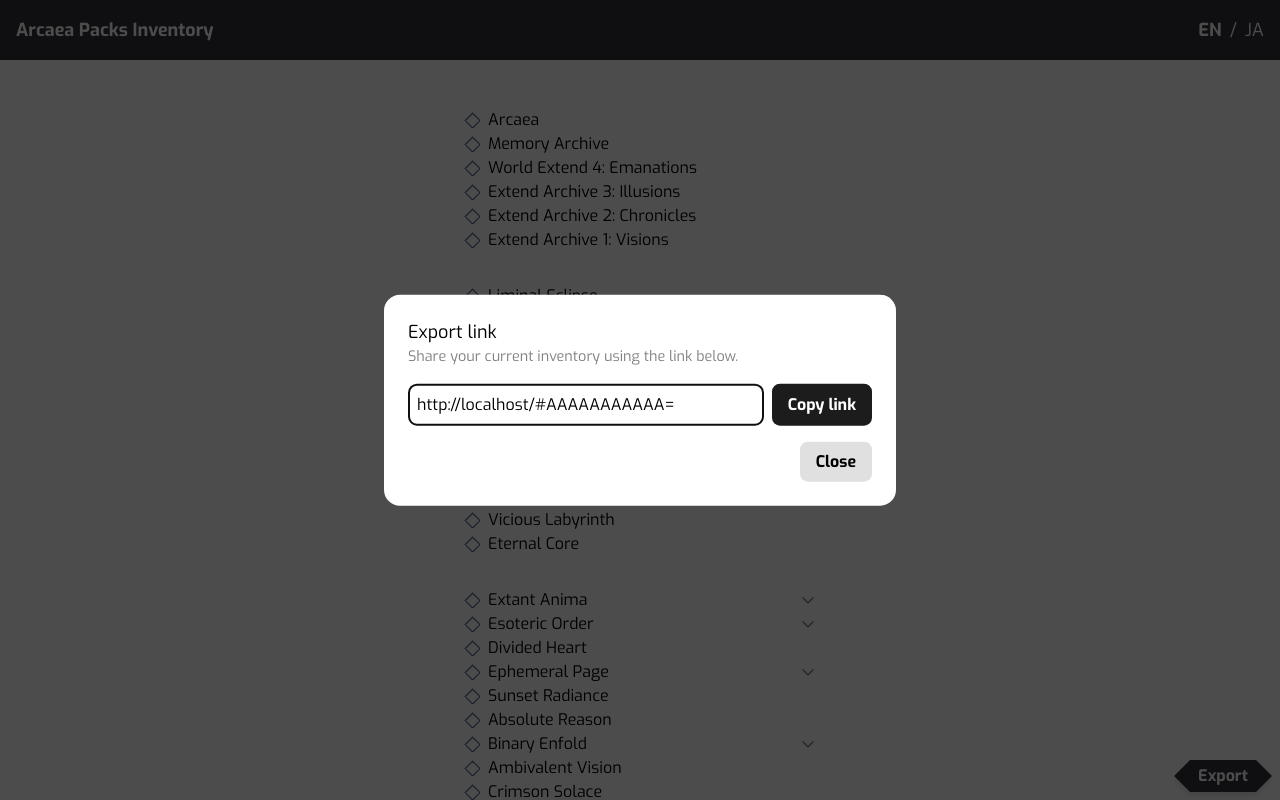
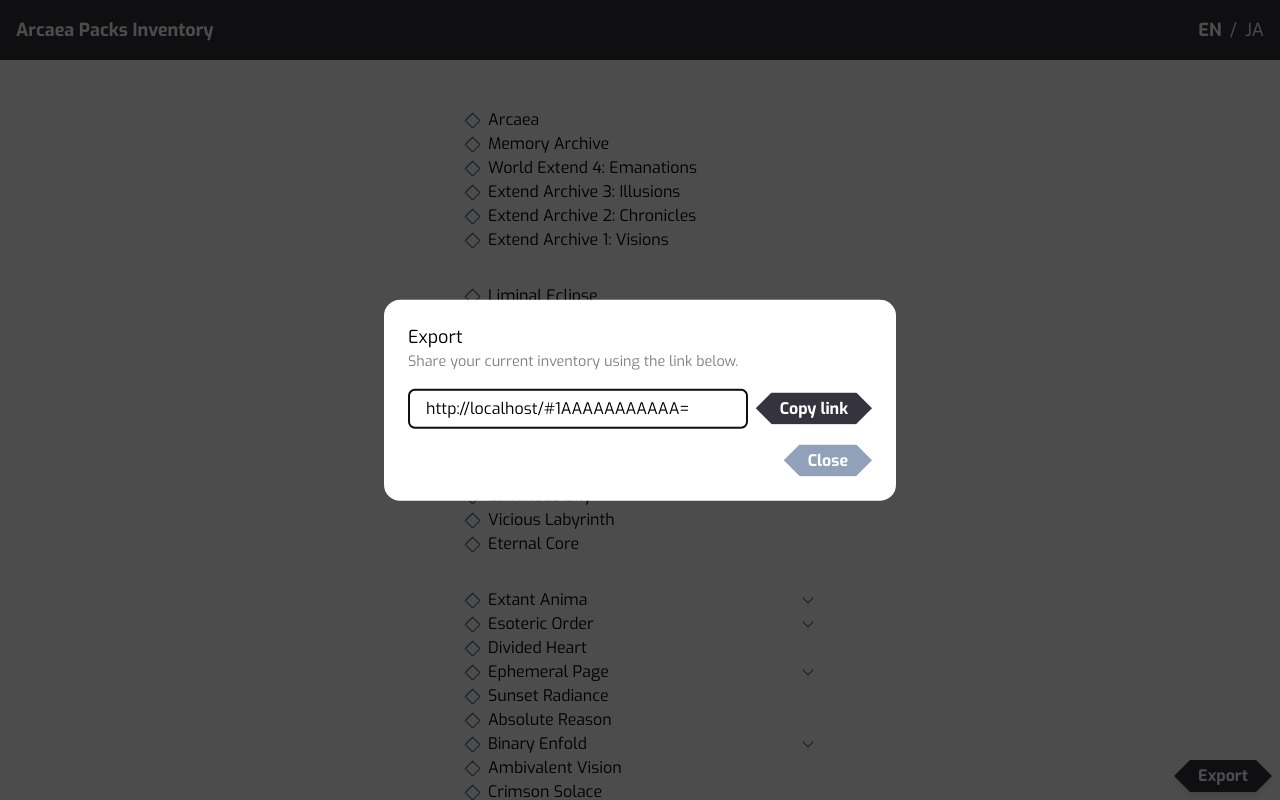
Before and after one commit to sevenc-nanashi/arcaea-packs-inventory, a Vue app: page / in a window 1280 px wide. Both pictures are taken after a click on the button "Export". Shown: the top 800 px of the page. Built offline with nearby package versions, Linux system fonts and the light colour scheme.

Commit message:
feat: エクスポートをいい感じにする

```diff
--- a/src/components/Export.vue
+++ b/src/components/Export.vue
@@ -8,9 +8,7 @@
 const dialogRef = ref<HTMLDialogElement | null>(null);
 const unlockableContentsStore = useUnlockableContentsStore();
 const copyStatus = ref<'idle' | 'copied'>('idle');
-const copyButtonText = computed(() =>
-	copyStatus.value === 'copied' ? t('exportDialogCopied') : t('exportDialogCopy')
-);
+const copyButtonText = computed(() => (copyStatus.value === 'copied' ? t('exportDialogCopied') : t('exportDialogCopy')));
 let copyStatusResetTimer: ReturnType<typeof setTimeout> | null = null;
 
 const exportUrl = computed(() => {
@@ -51,14 +49,7 @@
 </script>
 
 <template>
-	<button
-		un-fixed
-		un-right="2"
-		un-bottom="2"
-		un-drop-shadow="md"
-		type="button"
-		@click="openDialog"
-	>
+	<button un-fixed un-right="2" un-bottom="2" un-drop-shadow="md" type="button" @click="openDialog">
 		<Badge un-bg="arcaea hover:pure" un-text="white" un-cursor="pointer" un-p="x-6">{{ t('exportButton') }}</Badge>
 	</button>
 	<dialog ref="dialogRef" class="export-dialog" @click.self="closeDialog">
@@ -67,12 +58,20 @@
 				<h3>{{ t('exportDialogTitle') }}</h3>
 				<p>{{ t('exportDialogDescription') }}</p>
 			</header>
-			<div class="export-dialog__link">
-				<input type="text" readonly :value="exportUrl" />
-				<button type="button" @click="copyExportLink">{{ copyButtonText }}</button>
+			<div un-flex un-gap="2">
+				<input type="text" readonly :value="exportUrl" un-flex-grow un-p="x-4" un-h="10" un-border="slate-300 2" un-rounded="md" />
+				<button type="button" @click="copyExportLink">
+					<Badge :un-bg="copyStatus === 'idle' ? 'arcaea' : 'pure'" un-text="slate-700" un-cursor="pointer" un-p="x-6">
+						{{ copyButtonText }}
+					</Badge>
+				</button>
 			</div>
-			<div class="export-dialog__actions">
-				<button type="button" @click="closeDialog">{{ t('exportDialogClose') }}</button>
+			<div un-flex un-justify="end">
+				<button type="button" @click="closeDialog">
+					<Badge un-bg="slate-400 hover:slate-500" un-text="slate-700" un-cursor="pointer" un-p="x-6">
+						{{ t('exportDialogClose') }}
+					</Badge>
+				</button>
 			</div>
 		</div>
 	</dialog>
@@ -115,42 +114,5 @@
 			}
 		}
 	}
-
-	&__link {
-		display: flex;
-		gap: 0.5rem;
-
-		input {
-			flex: 1;
-			padding: 0.5rem;
-			border-radius: 0.5rem;
-			border: 1px solid rgba(0, 0, 0, 0.2);
-			font-family: inherit;
-		}
-
-		button {
-			padding: 0.5rem 1rem;
-			border-radius: 0.5rem;
-			border: none;
-			background: #1c1c1c;
-			color: white;
-			cursor: pointer;
-			font-weight: bold;
-		}
-	}
-
-	&__actions {
-		display: flex;
-		justify-content: flex-end;
-
-		button {
-			padding: 0.5rem 1rem;
-			border-radius: 0.5rem;
-			border: none;
-			background: #e0e0e0;
-			cursor: pointer;
-			font-weight: bold;
-		}
-	}
 }
 </style>
--- a/src/lib/bitField.ts
+++ b/src/lib/bitField.ts
@@ -31,13 +31,14 @@
 		const byteArray = new Uint8Array(Math.ceil(this.length / 8));
 		for (let i = 0; i < this.length; i++) {
 			if (this.data[i]) {
-        byteArray[Math.floor(i / 8)]! |= 1 << (i % 8);
+				byteArray[Math.floor(i / 8)]! |= 1 << i % 8;
 			}
 		}
-    return fromByteArray(byteArray);
+		return '1' + fromByteArray(byteArray);
 	}
 	static deserialize(serialized: string, length: number): BitField {
-    const byteArray = toByteArray(serialized);
+		if (serialized.startsWith('1')) {
+			const byteArray = toByteArray(serialized.slice(1));
 			const bitField = new BitField(length);
 			for (let i = 0; i < length; i++) {
 				const byteIndex = Math.floor(i / 8);
@@ -47,5 +48,8 @@
 				}
 			}
 			return bitField;
+		} else {
+			throw new Error('Unsupported serialization format');
 		}
 	}
+}
--- a/src/locales/en.yml
+++ b/src/locales/en.yml
@@ -1,5 +1,5 @@
 exportButton: Export
-exportDialogTitle: Export link
+exportDialogTitle: Export
 exportDialogDescription: Share your current inventory using the link below.
 exportDialogCopy: Copy link
 exportDialogCopied: Copied!
--- a/src/locales/ja.yml
+++ b/src/locales/ja.yml
@@ -1,5 +1,5 @@
 exportButton: エクスポート
-exportDialogTitle: エクスポートリンク
+exportDialogTitle: エクスポート
 exportDialogDescription: 以下のリンクで所持状況を共有できます。
 exportDialogCopy: リンクをコピー
 exportDialogCopied: コピーしました
```
Lines whose indentation alone changed are shown as unchanged.
